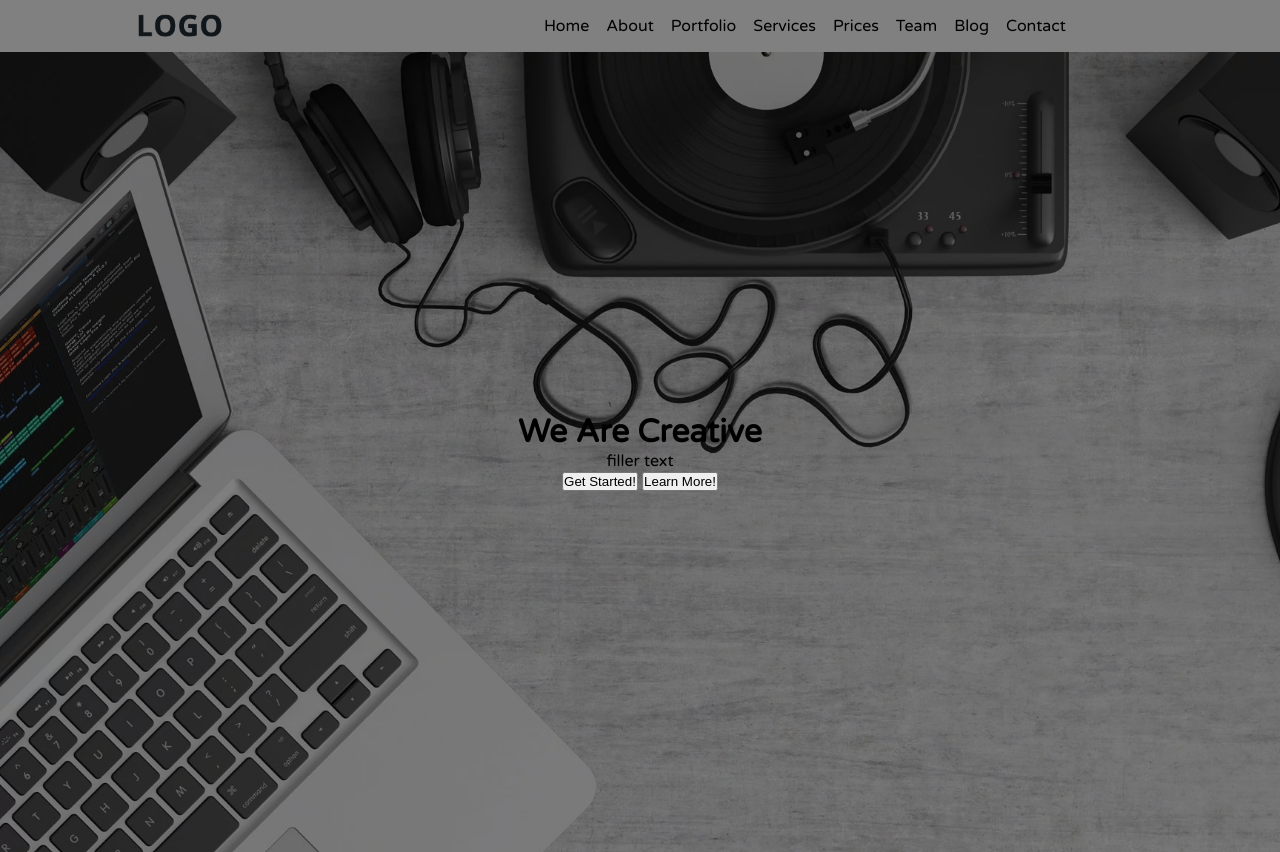
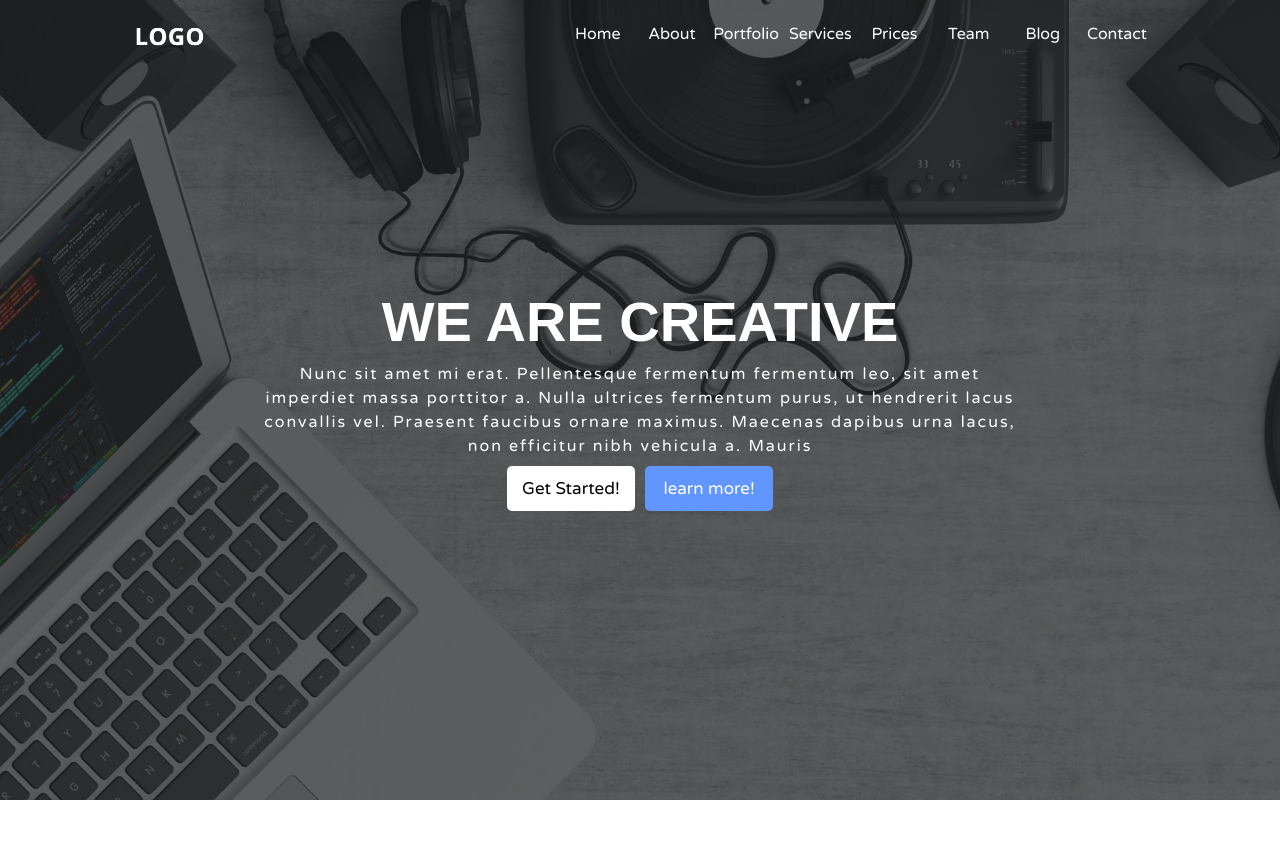
Before and after one commit to Bais-am/html-css.first, a plain HTML site: page Index.html in a window 1280 px wide. After the commit the page ends 800 px from the top, so only its background shows below. Drawn offline with Linux system fonts and the light colour scheme.

Commit message:
finalized hero image, fixed navbar

```diff
--- a/Index.html
+++ b/Index.html
@@ -1,4 +1,5 @@
 <html>
+
 <head>
     <!-- title -->
     <title> HTML-CSS First Template </title>
@@ -22,7 +23,7 @@
         <div class="container">
 
             <div class="logo">
-                    <img src="/images/logo.webp" alt="logo image">
+                <img src="/images/logo-alt.webp" alt="logo image">
             </div>
 
             <ul class="navbar">
@@ -44,12 +45,15 @@
     <div class="home" id="home">
         <div class="layer">
             <div class="home-content">
-                <h1 class="home-title">We Are Creative</h1>
-                <p class="home-desc">filler text</p>
-                <button class="btn btn-start">Get Started!</button>
-                <button class="btn btn-more">Learn More!</button>
+                <h1 class="home-title">we are creative</h1>
+                <p class="home-desc">Nunc sit amet mi erat. Pellentesque fermentum fermentum leo, sit amet imperdiet
+                    massa porttitor a. Nulla ultrices fermentum purus, ut hendrerit lacus convallis vel. Praesent
+                    faucibus ornare maximus. Maecenas dapibus urna lacus, non efficitur nibh vehicula a. Mauris</p>
+                <button class="btn btn-start hover-opacity">get started!</button>
+                <button class="btn btn-more hover-opacity">learn more!</button>
             </div>
         </div>
     </div>
 </body>
+
 </html>
--- a/css/Style.css
+++ b/css/Style.css
@@ -5,7 +5,7 @@
     box-sizing: border-box;
 }
 
-body{
+body, button{
     font-family: 'Varela Round', sans-serif;
 }
 
@@ -20,16 +20,28 @@ body{
     height: 100%;
     top: 0px;
     left: 0px;
-    background-color: rgba(0,0,0,.5);
+    background-color: rgba(28, 30, 32, 0.7);
 }
 
 .clear{
     clear: both;
 }
 
+h1, h2, h3, h4, h5, h6{
+    font-family: montserrat,sans-serif;
+}
+
+.hover-opacity:hover{
+    opacity: .8;
+    transition: .25s;
+}
+
 /* header */
 .header{
-    background-color: grey;
+    background-color: rgba(255, 255, 255, 0);
+    position: fixed;
+    z-index: 10;
+    width: 100%;
 }
 
 .header .logo{
@@ -37,22 +49,28 @@ body{
     float: left;
 }
 .header .logo img{
-    width: 25%;
+    width: 20%;
+    margin-top: 2vh;
 }
 
 .header .navbar{
     width: 60%;
     float: left;
     list-style: none;
+    text-align: right;
+    margin: 0px;
 }
 .header .navbar li{
     display: inline-block;
+    margin-top: 2vh;
+    text-align: center;
+    width: 70px;
 }
 .header .navbar li a{
     text-decoration: none;
-    color: black;
+    color: white;
     display: block;
-    padding: 2vh .5vw;
+    padding: 1vh 0vw;
 }
 
 /*home*/
@@ -67,8 +85,42 @@ body{
 
 .home-content{
     position: absolute;
+    width: 60%;
     top: 50%;
     left: 50%;
     transform: translate(-50%,-50%);
     text-align: center;
 }
+
+.home-title{
+    text-transform: uppercase;
+    color: white;
+    font-size: 3.5rem;
+}
+
+.home-desc{
+    margin: 1vh 0px;
+    color: white;
+    letter-spacing: 2px;
+    line-height: 1.5;
+}
+
+.btn{
+    width: 10vw;
+    padding: 1.5vh 0px;
+    border-radius: 5px;
+    border: 0px;
+    cursor: pointer;
+    font-size: 17px;
+}
+
+.btn-start{
+    background-color: #ffff;
+    text-transform: capitalize;
+}
+
+.btn-more{
+    background-color: #6195ff;
+    margin-left: 6px;
+    color: white;
+}
```
Lines whose indentation alone changed are shown as unchanged.
